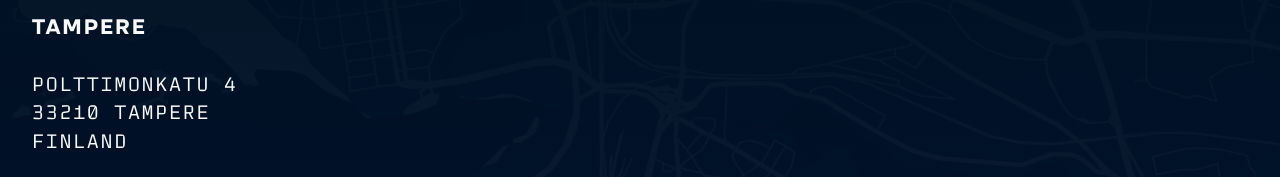
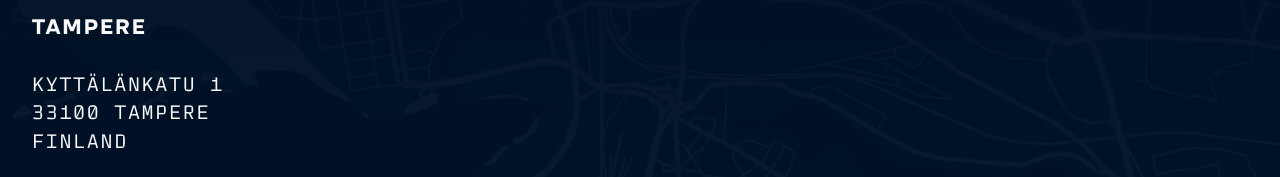
Before and after one commit to rareagency/rare.fi, a Next.js app: page / in a window 1280 px wide. Shown: the part 6742-6919 px from the top of the page. Built offline with nearby package versions, Linux system fonts and the light colour scheme; a small style sheet from the web is missing.

Commit message:
Change address

```diff
--- a/components/Footer/Footer.tsx
+++ b/components/Footer/Footer.tsx
@@ -48,8 +48,8 @@ const Footer = () => {
           <li className="pb-6">
             <h5 className="text-off-white">Tampere</h5>
           </li>
-          <li>Polttimonkatu 4</li>
-          <li>33210 Tampere</li>
+          <li>Kyttälänkatu 1</li>
+          <li>33100 Tampere</li>
           <li>Finland</li>
         </ol>
         <ul>
```
